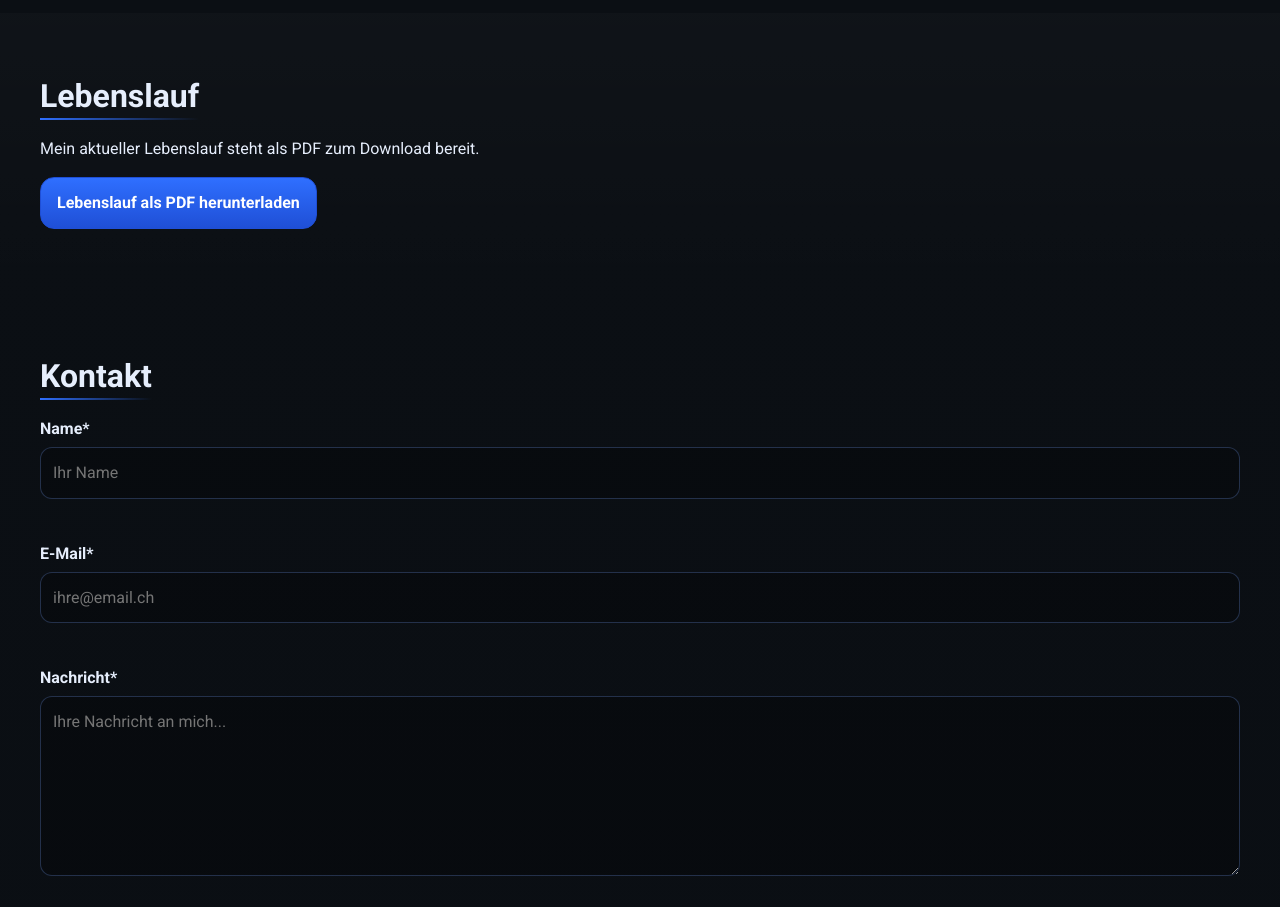
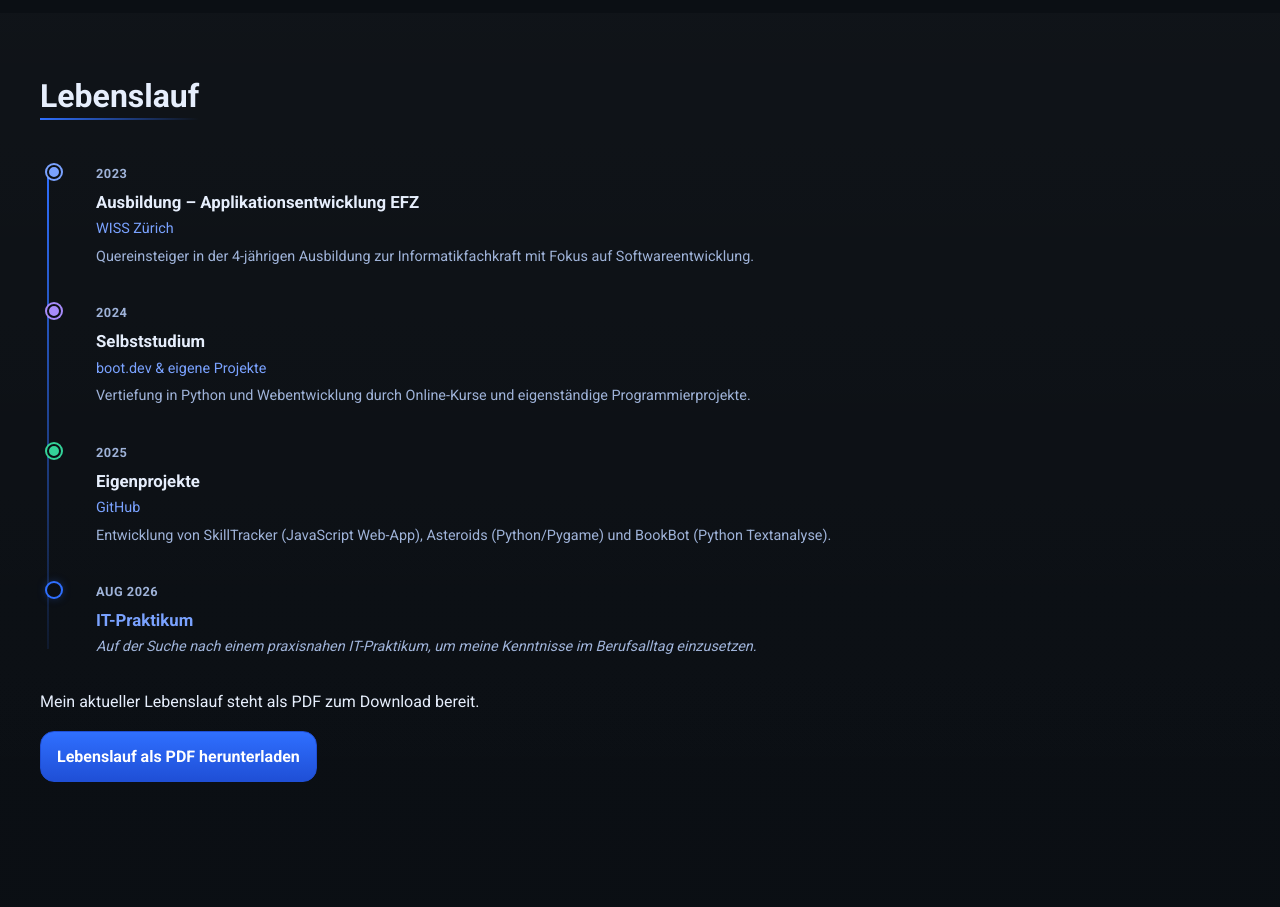
Before and after one commit to LouiMali/LouiMali.github.io, a plain HTML site: page index.html in a window 1280 px wide. Shown: the part 1620-2527 px from the top of the page. Drawn offline with Linux system fonts and the light colour scheme.

Commit message:
Zeitleiste beim CV geaddet

```diff
--- a/css/styles.css
+++ b/css/styles.css
@@ -467,6 +467,88 @@ a:hover {
 }
 
 
+/* ── Timeline ── */
+.timeline {
+  position: relative;
+  margin: 1.5rem 0 2rem;
+  padding-left: 2rem
+}
+
+.timeline::before {
+  content: "";
+  position: absolute;
+  left: .45rem;
+  top: .5rem;
+  bottom: .5rem;
+  width: 2px;
+  background: linear-gradient(180deg, var(--primary), rgba(47,111,255,.1))
+}
+
+.timeline__item {
+  position: relative;
+  padding: 0 0 2rem 1.5rem
+}
+
+.timeline__item:last-child {
+  padding-bottom: 0
+}
+
+.timeline__marker {
+  position: absolute;
+  left: -1.55rem;
+  top: .3rem;
+  width: 14px;
+  height: 14px;
+  border-radius: 50%;
+  border: 2px solid var(--bg);
+  box-shadow: 0 0 0 2px currentColor
+}
+
+.timeline__marker--edu    { color: #7aa2ff; background: #7aa2ff }
+.timeline__marker--self   { color: #a78bfa; background: #a78bfa }
+.timeline__marker--project{ color: #34d399; background: #34d399 }
+.timeline__marker--goal   {
+  color: var(--primary);
+  background: var(--bg);
+  box-shadow: 0 0 0 2px var(--primary), 0 0 10px rgba(47,111,255,.5)
+}
+
+.timeline__date {
+  font-size: .8rem;
+  font-weight: 700;
+  letter-spacing: .5px;
+  color: var(--muted);
+  text-transform: uppercase
+}
+
+.timeline__title {
+  font-size: 1.05rem;
+  margin: .2rem 0 .1rem;
+  color: var(--text)
+}
+
+.timeline__org {
+  font-size: .9rem;
+  color: var(--accent);
+  margin: 0 0 .35rem
+}
+
+.timeline__desc {
+  font-size: .9rem;
+  color: var(--muted);
+  margin: 0;
+  line-height: 1.5
+}
+
+.timeline__item--goal .timeline__title {
+  color: var(--accent)
+}
+
+.timeline__desc--goal {
+  color: var(--muted);
+  font-style: italic
+}
+
 .form__row {
   display: flex;
   flex-direction: column;
--- a/index.html
+++ b/index.html
@@ -194,7 +194,51 @@
   <section id="lebenslauf" class="section section--surface" aria-label="Lebenslauf">
     <div class="container">
       <h2 data-i18n="cv-heading">Lebenslauf</h2>
-      <p data-i18n="cv-text">Mein aktueller Lebenslauf steht als PDF zum Download bereit.</p>
+
+      <div class="timeline">
+
+        <div class="timeline__item">
+          <div class="timeline__marker timeline__marker--edu"></div>
+          <div class="timeline__content">
+            <span class="timeline__date">2023</span>
+            <h4 class="timeline__title" data-i18n="tl-wiss-title">Ausbildung – Applikationsentwicklung EFZ</h4>
+            <p class="timeline__org">WISS Zürich</p>
+            <p class="timeline__desc" data-i18n="tl-wiss-desc">Quereinsteiger in der 4-jährigen Ausbildung zur Informatikfachkraft mit Fokus auf Softwareentwicklung.</p>
+          </div>
+        </div>
+
+        <div class="timeline__item">
+          <div class="timeline__marker timeline__marker--self"></div>
+          <div class="timeline__content">
+            <span class="timeline__date">2024</span>
+            <h4 class="timeline__title" data-i18n="tl-self-title">Selbststudium</h4>
+            <p class="timeline__org">boot.dev &amp; eigene Projekte</p>
+            <p class="timeline__desc" data-i18n="tl-self-desc">Vertiefung in Python und Webentwicklung durch Online-Kurse und eigenständige Programmierprojekte.</p>
+          </div>
+        </div>
+
+        <div class="timeline__item">
+          <div class="timeline__marker timeline__marker--project"></div>
+          <div class="timeline__content">
+            <span class="timeline__date">2025</span>
+            <h4 class="timeline__title" data-i18n="tl-projects-title">Eigenprojekte</h4>
+            <p class="timeline__org">GitHub</p>
+            <p class="timeline__desc" data-i18n="tl-projects-desc">Entwicklung von SkillTracker (JavaScript Web-App), Asteroids (Python/Pygame) und BookBot (Python Textanalyse).</p>
+          </div>
+        </div>
+
+        <div class="timeline__item timeline__item--goal">
+          <div class="timeline__marker timeline__marker--goal"></div>
+          <div class="timeline__content">
+            <span class="timeline__date" data-i18n="tl-goal-date">Aug 2026</span>
+            <h4 class="timeline__title" data-i18n="tl-goal-title">IT-Praktikum</h4>
+            <p class="timeline__desc timeline__desc--goal" data-i18n="tl-goal-desc">Auf der Suche nach einem praxisnahen IT-Praktikum, um meine Kenntnisse im Berufsalltag einzusetzen.</p>
+          </div>
+        </div>
+
+      </div>
+
+      <p data-i18n="cv-text" style="margin-top:2rem">Mein aktueller Lebenslauf steht als PDF zum Download bereit.</p>
       <a class="btn btn--primary" href="assets/cv.pdf" download data-i18n="cv-download">Lebenslauf als PDF herunterladen</a>
     </div>
   </section>
--- a/js/main.js
+++ b/js/main.js
@@ -39,6 +39,15 @@
       'skills-open-tracker': 'SkillTracker \u00f6ffnen',
       'skills-repos-intro': 'Meine \u00f6ffentlichen Repositories:',
       'skills-repos-fallback': 'Repositories konnten nicht geladen werden. Bitte sp\u00e4ter erneut versuchen. Profil auf GitHub:',
+      'tl-wiss-title': 'Ausbildung \u2013 Applikationsentwicklung EFZ',
+      'tl-wiss-desc': 'Quereinsteiger in der 4-j\u00e4hrigen Ausbildung zur Informatikfachkraft mit Fokus auf Softwareentwicklung.',
+      'tl-self-title': 'Selbststudium',
+      'tl-self-desc': 'Vertiefung in Python und Webentwicklung durch Online-Kurse und eigenst\u00e4ndige Programmierprojekte.',
+      'tl-projects-title': 'Eigenprojekte',
+      'tl-projects-desc': 'Entwicklung von SkillTracker (JavaScript Web-App), Asteroids (Python/Pygame) und BookBot (Python Textanalyse).',
+      'tl-goal-date': 'Aug 2026',
+      'tl-goal-title': 'IT-Praktikum',
+      'tl-goal-desc': 'Auf der Suche nach einem praxisnahen IT-Praktikum, um meine Kenntnisse im Berufsalltag einzusetzen.',
       'cv-heading': 'Lebenslauf',
       'cv-text': 'Mein aktueller Lebenslauf steht als PDF zum Download bereit.',
       'cv-download': 'Lebenslauf als PDF herunterladen',
@@ -95,6 +104,15 @@
       'skills-open-tracker': 'Open SkillTracker',
       'skills-repos-intro': 'My public repositories:',
       'skills-repos-fallback': 'Repositories could not be loaded. Please try again later. Profile on GitHub:',
+      'tl-wiss-title': 'Apprenticeship \u2013 Application Development EFZ',
+      'tl-wiss-desc': 'Career changer in a 4-year vocational training programme for software development.',
+      'tl-self-title': 'Self-directed Learning',
+      'tl-self-desc': 'Deepening knowledge in Python and web development through online courses and independent coding projects.',
+      'tl-projects-title': 'Personal Projects',
+      'tl-projects-desc': 'Built SkillTracker (JavaScript web app), Asteroids (Python/Pygame) and BookBot (Python text analysis).',
+      'tl-goal-date': 'Aug 2026',
+      'tl-goal-title': 'IT Internship',
+      'tl-goal-desc': 'Looking for a hands-on IT internship to apply my skills in a professional environment.',
       'cv-heading': 'CV',
       'cv-text': 'My current CV is available as a PDF download.',
       'cv-download': 'Download CV as PDF',
```
